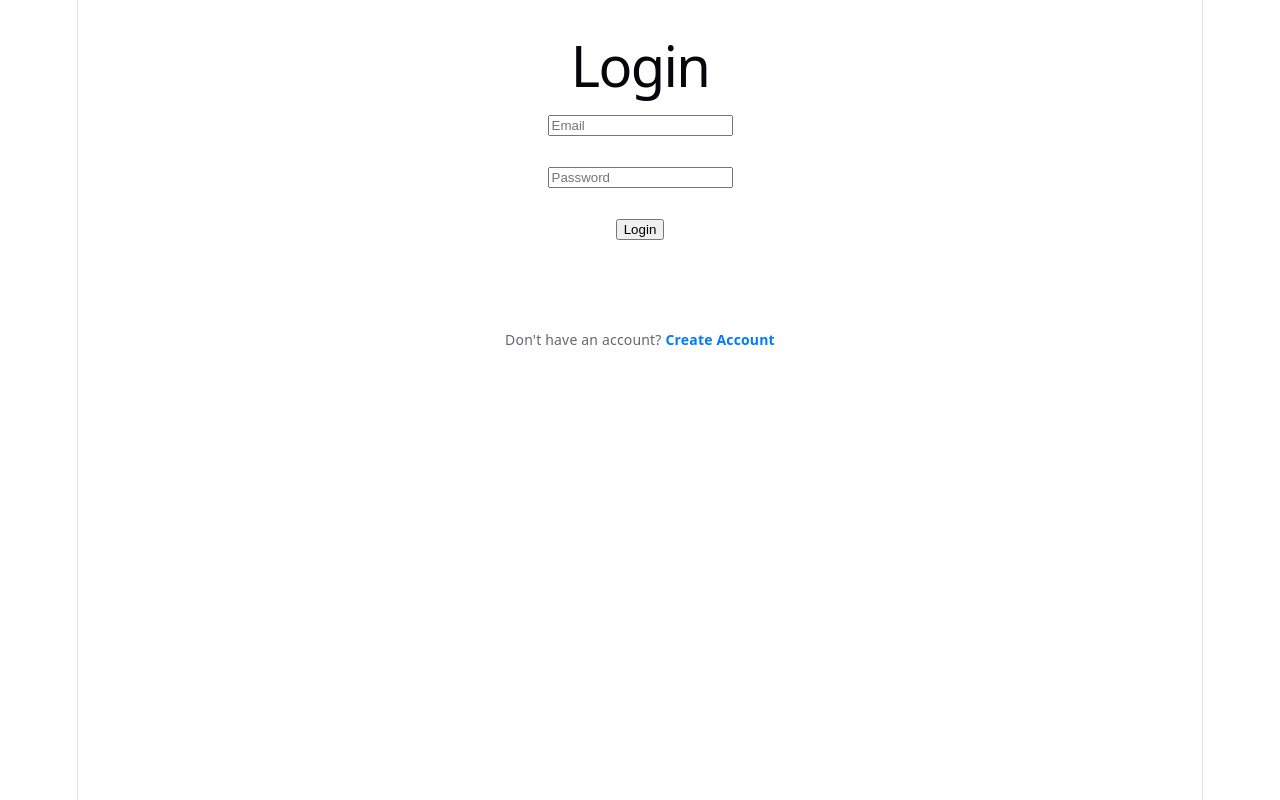
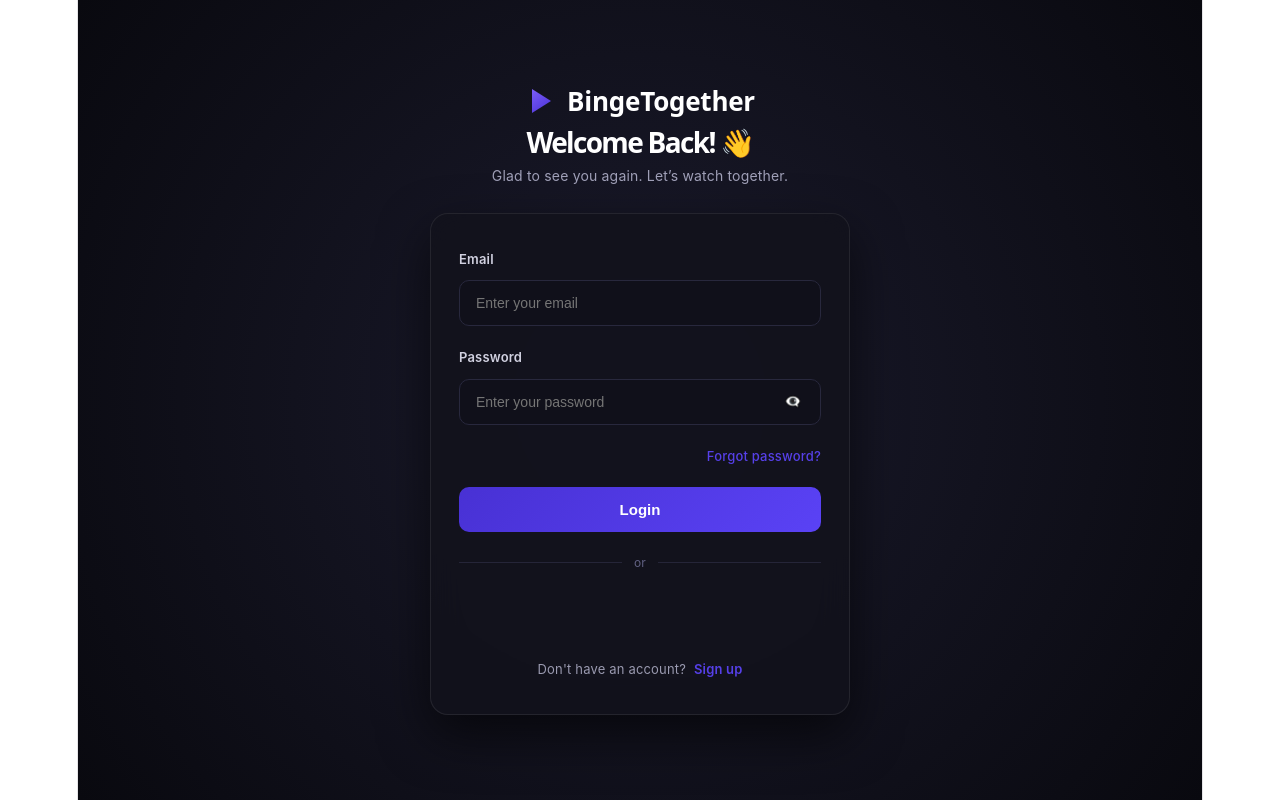
Before and after one commit to void2306/BingeTogether-Frontend, a React (Vite) app: page /login in a window 1280 px wide. Built offline with nearby package versions, Linux system fonts and the light colour scheme.

Commit message:
design: update login page UI to modern glassmorphism design with Google OAuth

```diff
--- /dev/null
+++ b/src/pages/LoginPage.css
@@ -0,0 +1,169 @@
+.auth-wrapper {
+  min-height: 100vh;
+  width: 100%;
+  display: flex;
+  flex-direction: column;
+  justify-content: center;
+  align-items: center;
+  background: radial-gradient(circle at center, #1b1b2d 0%, #09090f 100%);
+  font-family: 'Inter', -apple-system, BlinkMacSystemFont, sans-serif;
+  padding: 20px;
+  box-sizing: border-box;
+}
+
+.auth-header {
+  text-align: center;
+  margin-bottom: 24px;
+}
+
+.brand-logo {
+  display: flex;
+  align-items: center;
+  justify-content: center;
+  gap: 10px;
+  margin-bottom: 12px;
+}
+
+.brand-logo h2 {
+  color: #ffffff;
+  font-size: 26px;
+  font-weight: 700;
+  margin: 0;
+}
+
+.auth-header h1 {
+  color: #ffffff;
+  font-size: 28px;
+  font-weight: 700;
+  margin: 0 0 8px 0;
+}
+
+.auth-header p {
+  color: #a0a0b8;
+  font-size: 14px;
+  margin: 0;
+}
+
+.auth-card {
+  width: 100%;
+  max-width: 420px;
+  background: rgba(18, 18, 28, 0.85);
+  backdrop-filter: blur(16px);
+  border: 1px solid rgba(255, 255, 255, 0.08);
+  border-radius: 18px;
+  padding: 32px 28px;
+  box-shadow: 0 20px 50px rgba(0, 0, 0, 0.6);
+  box-sizing: border-box;
+}
+
+.auth-form {
+  display: flex;
+  flex-direction: column;
+  gap: 18px;
+}
+
+.input-group {
+  display: flex;
+  flex-direction: column;
+  gap: 8px;
+  text-align: left;
+}
+
+.input-group label {
+  color: #d1d1e0;
+  font-size: 13px;
+  font-weight: 600;
+}
+
+.input-field-wrapper {
+  position: relative;
+  display: flex;
+  align-items: center;
+}
+
+.input-field-wrapper input {
+  width: 100%;
+  background: #10101a;
+  border: 1px solid #28283d;
+  border-radius: 10px;
+  padding: 14px 16px;
+  color: #ffffff;
+  font-size: 14px;
+  outline: none;
+  transition: all 0.2s ease;
+  box-sizing: border-box;
+}
+
+.input-field-wrapper input:focus {
+  border-color: #5640e8;
+  box-shadow: 0 0 10px rgba(86, 64, 232, 0.3);
+}
+
+.password-toggle {
+  position: absolute;
+  right: 14px;
+  background: none;
+  border: none;
+  color: #7a7a9a;
+  cursor: pointer;
+}
+
+.forgot-link {
+  align-self: flex-end;
+  color: #5640e8;
+  font-size: 13px;
+  text-decoration: none;
+  font-weight: 500;
+}
+
+.login-btn {
+  width: 100%;
+  background: linear-gradient(135deg, #4831d4, #5a42f5);
+  color: #ffffff;
+  border: none;
+  border-radius: 10px;
+  padding: 14px;
+  font-size: 15px;
+  font-weight: 600;
+  cursor: pointer;
+}
+
+.divider {
+  display: flex;
+  align-items: center;
+  margin: 18px 0;
+  color: #616182;
+  font-size: 12px;
+}
+
+.divider::before,
+.divider::after {
+  content: "";
+  flex: 1;
+  height: 1px;
+  background: #252538;
+}
+
+.divider span {
+  padding: 0 12px;
+}
+
+.google-btn-wrapper {
+  display: flex;
+  justify-content: center;
+  width: 100%;
+}
+
+.auth-footer {
+  text-align: center;
+  margin-top: 22px;
+  color: #9a9ab0;
+  font-size: 13px;
+}
+
+.auth-footer a {
+  color: #5640e8;
+  font-weight: 600;
+  text-decoration: none;
+  margin-left: 4px;
+}
--- a/src/pages/LoginPage.jsx
+++ b/src/pages/LoginPage.jsx
@@ -2,10 +2,12 @@ import { useState } from "react";
 import { useNavigate, Link } from "react-router-dom";
 import { API_BASE_URL } from "../config";
 import { GoogleLogin } from "@react-oauth/google";
+import "./LoginPage.css";
 
 function LoginPage() {
   const [email, setEmail] = useState("");
   const [password, setPassword] = useState("");
+  const [showPassword, setShowPassword] = useState(false);
   const [loading, setLoading] = useState(false);
 
   const navigate = useNavigate();
@@ -80,7 +82,7 @@ function LoginPage() {
         localStorage.setItem("userId", String(data.user.id));
         localStorage.setItem("username", data.user.username || "User");
         localStorage.setItem("token", data.token);
-        if(data.user.avatarUrl) {
+        if (data.user.avatarUrl) {
           localStorage.setItem("avatarUrl", data.user.avatarUrl);
         }
 
@@ -98,46 +100,80 @@ function LoginPage() {
   };
 
   return (
-    <div style={{ padding: "20px" }}>
-      <h1>Login</h1>
-      <form onSubmit={login}>
+    <div className="auth-wrapper">
+      {/* 1. Header Section */}
+      <div className="auth-header">
+        <div className="brand-logo">
+          <svg width="32" height="32" viewBox="0 0 32 32" fill="none" xmlns="http://www.w3.org/2000/svg">
+            <path d="M7 4L26 16L7 28V4Z" fill="url(#paint0_linear)" />
+            <defs>
+              <linearGradient id="paint0_linear" x1="7" y1="4" x2="26" y2="28" gradientUnits="userSpaceOnUse">
+                <stop stopColor="#7C5DFA" />
+                <stop offset="1" stopColor="#4831D4" />
+              </linearGradient>
+            </defs>
+          </svg>
+          <h2>BingeTogether</h2>
+        </div>
+        <h1>Welcome Back! 👋</h1>
+        <p>Glad to see you again. Let’s watch together.</p>
+      </div>
+
+      {/* 2. Glassmorphism Card */}
+      <div className="auth-card">
+        <form onSubmit={login} className="auth-form">
+          <div className="input-group">
+            <label>Email</label>
+            <div className="input-field-wrapper">
               <input
                 type="email"
                 name="email"
                 value={email}
                 onChange={(e) => setEmail(e.target.value)}
-          placeholder="Email"
+                placeholder="Enter your email"
                 autoComplete="username"
                 disabled={loading}
                 required
               />
-        <br /><br />
+            </div>
+          </div>
 
+          <div className="input-group">
+            <label>Password</label>
+            <div className="input-field-wrapper">
               <input
-          type="password"
+                type={showPassword ? "text" : "password"}
                 name="password"
                 value={password}
                 onChange={(e) => setPassword(e.target.value)}
-          placeholder="Password"
+                placeholder="Enter your password"
                 autoComplete="current-password"
                 disabled={loading}
                 required
               />
-        <br /><br />
+              <button
+                type="button"
+                className="password-toggle"
+                onClick={() => setShowPassword(!showPassword)}
+              >
+                {showPassword ? "👁️" : "👁️‍🗨️"}
+              </button>
+            </div>
+          </div>
 
-        <button type="submit" disabled={loading}>
+          <a href="#forgot" className="forgot-link">Forgot password?</a>
+
+          <button type="submit" className="login-btn" disabled={loading}>
             {loading ? "Authenticating..." : "Login"}
           </button>
         </form>
 
-      {/* 🚀 PERFECTLY CENTERED GOOGLE BUTTON WRAPPER */}
-      <div style={{
-          marginTop: "20px",
-          width: "100%",
-          display: "flex",
-          justifyContent: "center"
-      }}>
-          <div style={{ width: "250px" }}>
+        <div className="divider">
+          <span>or</span>
+        </div>
+
+        {/* 3. Google OAuth Button */}
+        <div className="google-btn-wrapper">
           <GoogleLogin
             onSuccess={handleGoogleSuccess}
             onError={() => {
@@ -145,17 +181,16 @@ function LoginPage() {
               alert("Google login sequence failed to fire up properly.");
             }}
             disabled={loading}
+            theme="filled_blue"
+            shape="rectangular"
+            width="100%"
           />
         </div>
+
+        <div className="auth-footer">
+          Don't have an account? <Link to="/signup">Sign up</Link>
         </div>
-
-      <br />
-      <p style={{ fontSize: "14px" }}>
-        Don't have an account?{" "}
-        <Link to="/signup" style={{ color: "#007bff", fontWeight: "bold", textDecoration: "none" }}>
-          Create Account
-        </Link>
-      </p>
+      </div>
     </div>
   );
 }
```
Lines whose indentation alone changed are shown as unchanged.
